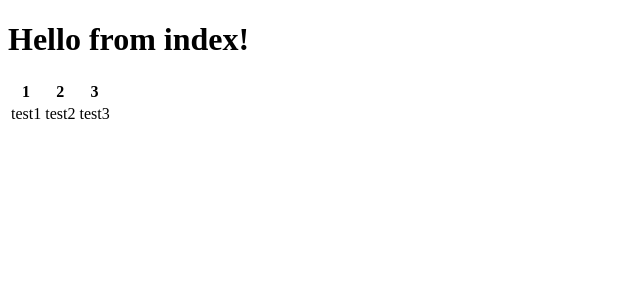
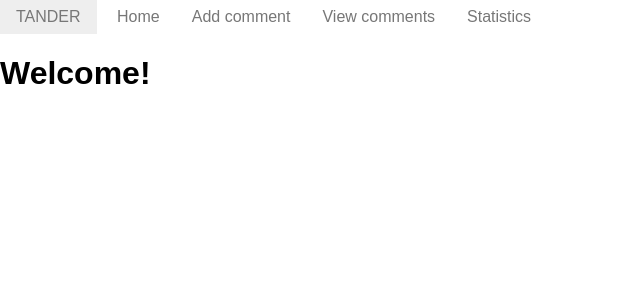
Before and after one commit to ledvanoff/tander-project, a Python web app: template templates/index.html in a window 1280 px wide. Shown: the top 300 px of the page, without its empty margins (0-640 px from the left). Run offline with Jinja, Linux system fonts and the light colour scheme; the template is opened without the code that fills it, so the values that code supplies are empty.

Commit message:
Main menu rendering realized

```diff
--- /dev/null
+++ b/static/js/renderMenu.js
@@ -0,0 +1,25 @@
+const brandName = 'TANDER';
+const brandLink = '#';
+
+const urls = {
+    'Home':'/',
+    'Add comment':'/comment',
+    'View comments':'/view',
+    'Statistics':'#'
+}
+const makeMenuItems = (urls)=>{
+    let lis = '';
+    for (const [key, value] of Object.entries(urls)) {
+        lis += `<li class="pure-menu-item"><a href="${value}" class="pure-menu-link">${key}</a></li>`
+    }
+    return lis
+}
+const html = `<div class="pure-menu pure-menu-horizontal">
+<a href="${brandLink}" class="pure-menu-heading pure-menu-link">${brandName}</a>
+<ul class="pure-menu-list">
+    ${makeMenuItems(urls)}
+</ul>
+</div>`
+
+let renderDiv = document.getElementById('menu');
+renderDiv.innerHTML = html;
--- a/templates/index.html
+++ b/templates/index.html
@@ -4,22 +4,13 @@
     <meta charset="UTF-8">
     <meta name="viewport" content="width=device-width, initial-scale=1.0">
     <meta http-equiv="X-UA-Compatible" content="ie=edge">
+    <link rel="stylesheet" href="static/libs/pure/pure-min.css">
+    <link rel="stylesheet" href="static/css/style.css">
     <title>Web-app</title>
 </head>
 <body>
-    <h1>Hello from index!</h1>
-    <table>
-        <thead>
-            <tr>
-                <th>1</th><th>2</th><th>3</th>
-            </tr>
-        </thead>
-        <tbody>
-            <tr>
-                <td>test1</td><td>test2</td><td>test3</td>
-            </tr>
-        </tbody>
-    </table>
-
+    <div id="menu"></div>
+    <h1>Welcome!</h1>
+    <script src="static/js/renderMenu.js"></script>
 </body>
 </html>
```
Also changed, not shown: static/js/view.js (added, +61 -0 lines), templates/view.html (+5 -67 lines).
